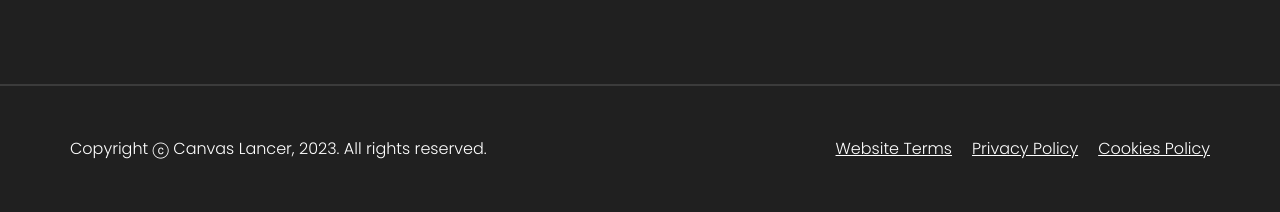
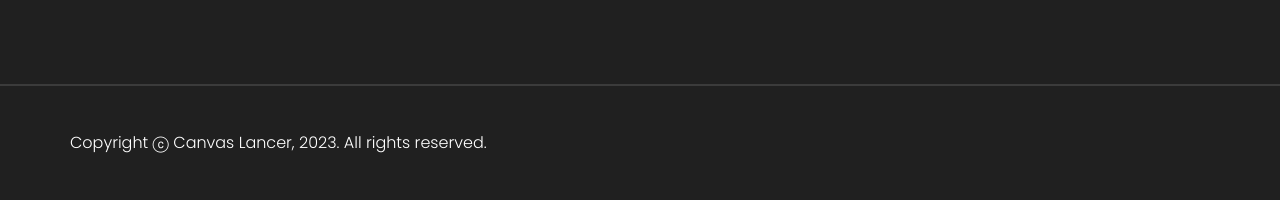
Before and after one commit to AdityaShah272001/aditya, a plain HTML site: page index.html in a window 1280 px wide. Shown: the part 5854-6066 px from the top of the page. Drawn offline with nearby package versions, Linux system fonts and the light colour scheme.

Commit message:
ul removed "

```diff
--- a/index.html
+++ b/index.html
@@ -743,11 +743,7 @@
                     <p>Copyright ⓒ Canvas Lancer, 2023. All rights reserved.</p>
                 </div>
                 <div class="list-copy">
-                    <ul>
-                        <li><a href="#">Website Terms</a></li>
-                        <li><a href="#">Privacy Policy</a></li>
-                        <li><a href="#">Cookies Policy</a></li>
-                    </ul>
+
                 </div>
             </div>
         </div>
```
